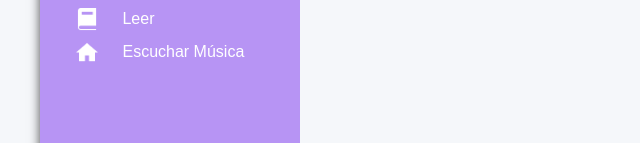
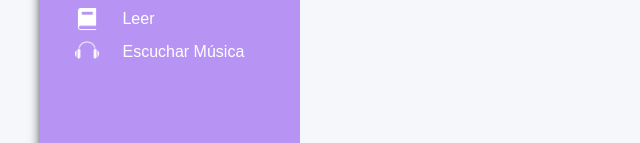
Before and after one commit to JosueVillegas19/8SISCMA2024, a plain HTML site: page Curriculum/Curriculum.html in a window 1280 px wide. Shown: the part 657-800 px from the top of the page, 203-843 px from the left. Drawn offline with Linux system fonts and the light colour scheme.

Commit message:
Curriculum

```diff
--- a/Curriculum/Curriculum.html
+++ b/Curriculum/Curriculum.html
@@ -56,7 +56,7 @@
                     </div>
 
                     <div>
-                        <img src="./imagenes/icons8-casa-480.png" alt="" style="width: 50%; height: auto;">
+                        <img src="./imagenes/icons8-auriculares-100.png" alt="" style="width: 50%; height: auto;">
                         <div class="text">Escuchar Música</div>
                     </div>
             </div>
```
Also changed, not shown: Curriculum/imagenes/icons8-auriculares-100.png (added).
